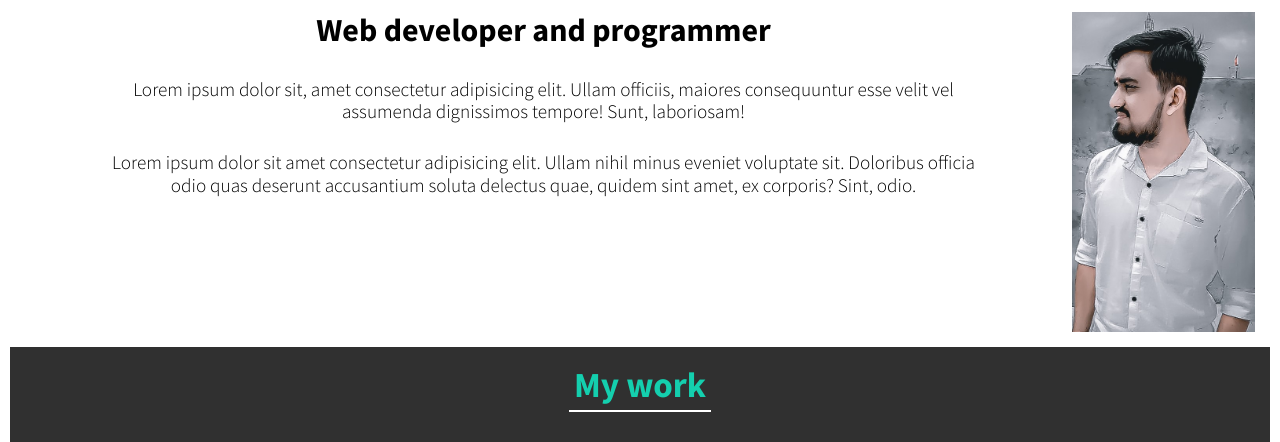
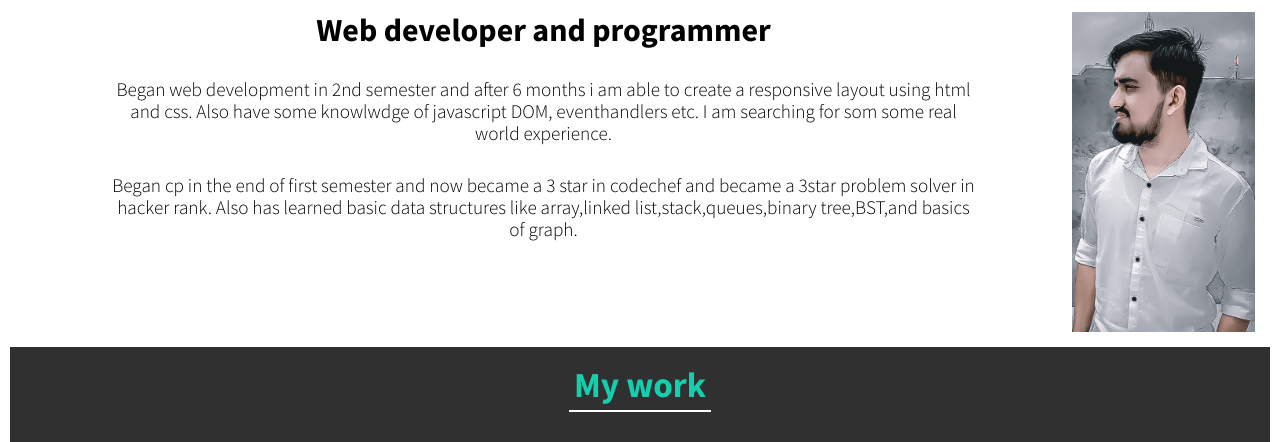
Before and after one commit to Digu560/portfolio_website, a plain HTML site: page index.html in a window 1280 px wide. Shown: the part 933-1375 px from the top of the page. Drawn offline with nearby package versions, Linux system fonts and the light colour scheme; a web font is replaced by a local one.

Commit message:
Update index.html

```diff
--- a/index.html
+++ b/index.html
@@ -439,12 +439,12 @@
 
 
                 <div class="about-me__body">
-                    <p>Lorem ipsum dolor sit, amet consectetur adipisicing elit. Ullam officiis, maiores consequuntur
-                        esse velit vel assumenda dignissimos tempore! Sunt, laboriosam!</p>
-                    <p>Lorem ipsum dolor sit amet consectetur adipisicing elit. Ullam nihil minus eveniet voluptate sit.
-                        Doloribus officia odio quas deserunt accusantium soluta delectus quae, quidem sint amet, ex
-                        corporis? Sint, odio.</p>
-
+                    <p>
+                    Began web development in 2nd semester and after 6 months i am able to create a responsive layout using html and css. Also have some knowlwdge of javascript DOM, eventhandlers etc. I am searching for som some real world experience.
+                    </p>
+<p>
+Began cp in the end of first semester and now became a 3 star in codechef and became a 3star problem solver in hacker rank. Also has learned basic data structures like array,linked list,stack,queues,binary tree,BST,and basics of graph.
+</p>
                 </div>
             </div>
 
```
